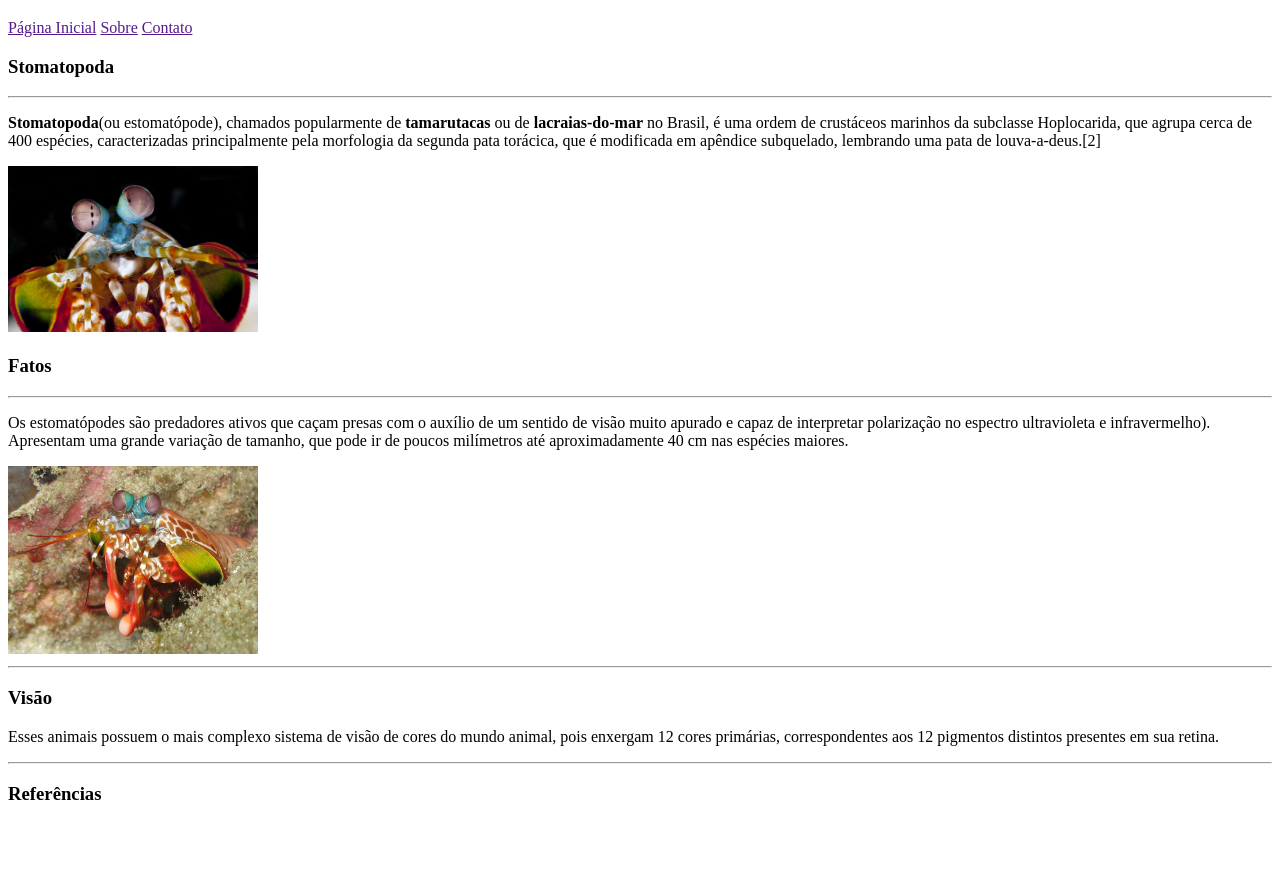
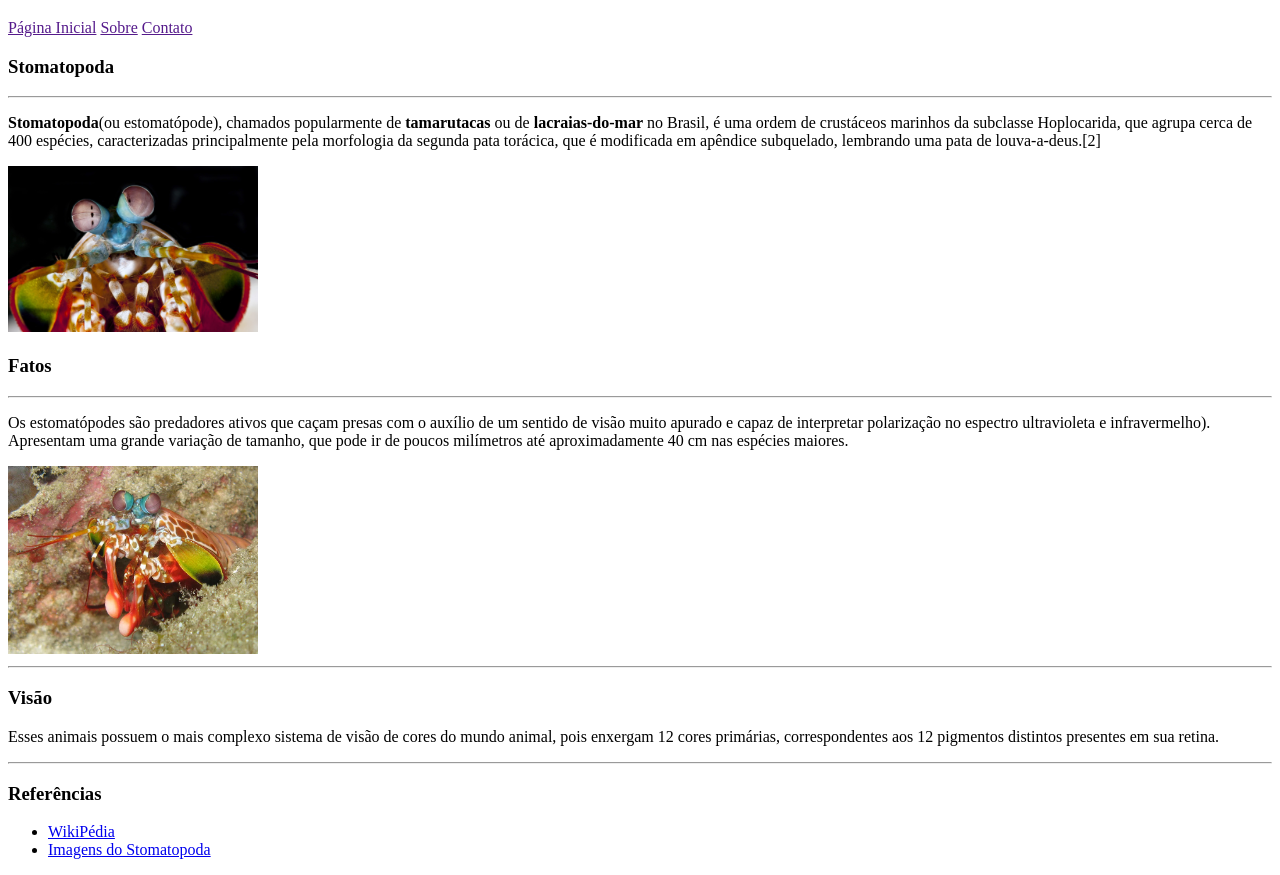
Before and after one commit to Italodevjr/trybe-exercicios, a plain HTML site: page fundamentos/bloco-3-introducao-a-html-e-css/dia-4-html-semantico/index.html in a window 1280 px wide. Shown: the part 61-936 px from the top of the page. Before the commit the page ends 884 px from the top, so only its background shows below. Drawn offline with Linux system fonts and the light colour scheme.

Commit message:
Adicionado links de refenrecias

```diff
--- a/fundamentos/bloco-3-introducao-a-html-e-css/dia-4-html-semantico/index.html
+++ b/fundamentos/bloco-3-introducao-a-html-e-css/dia-4-html-semantico/index.html
@@ -56,6 +56,12 @@
         <section>
             <hr>
             <h3>Referências</h3>
+            <ul>
+                <li><a href="https://pt.wikipedia.org/wiki/Stomatopoda">WikiPédia</a></li>
+                <li><a
+                        href="https://www.google.com/search?q=Stomatopoda+visao&sxsrf=APq-WBuhTKI3yfsBt1Cs3MLuZ0pr1N8yKA:1649098150636&source=lnms&tbm=isch&sa=X&ved=2ahUKEwj3p9-rifv2AhV_GbkGHfW8D3AQ_AUoAXoECAEQAw&biw=1024&bih=664&dpr=1#imgrc=LA0oiTDuNxICeM">Imagens do Stomatopoda</a>
+                </li>
+            </ul>
         </section>
 
     </article>
```
